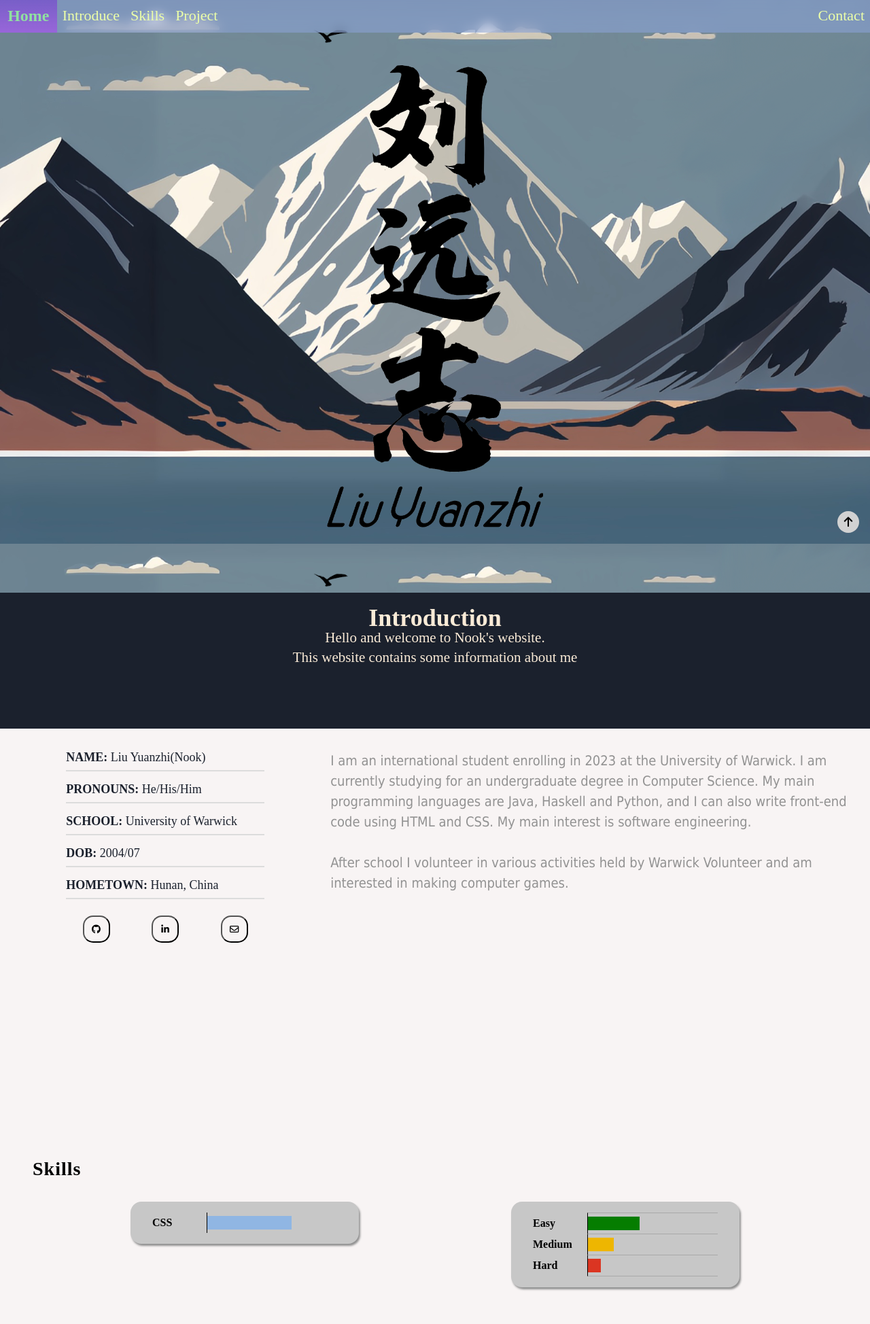
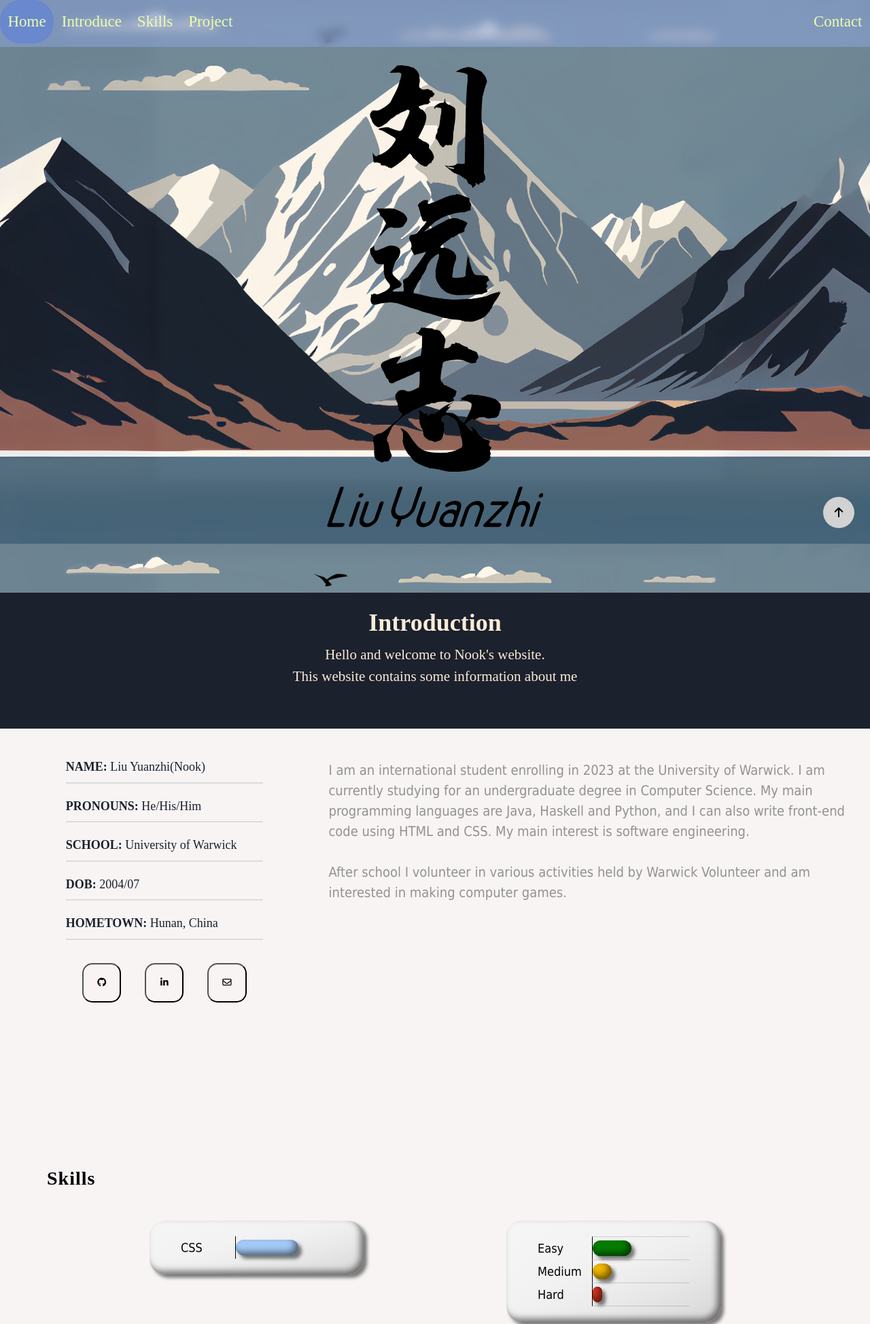
Before and after one commit to Nook001/nook.github.io, a plain HTML site: page index.html in a window 1280 px wide. Shown: the top 1948 px of the page at 68% size. Drawn offline with Linux system fonts and the light colour scheme.

Commit message:
Add files via upload

```diff
--- a/css/index.css
+++ b/css/index.css
@@ -2,8 +2,8 @@ html,body{
     width: 100%;
     height: 100%;
     scroll-behavior: smooth;
+    font-size: 23px;
 }
-
 
 
 /*
@@ -19,76 +19,39 @@ body {
 
 
 /*
-顶部导航栏(左侧)
+顶部导航栏
 */
 .topNavi {
+    /* 弹性盒子 */
     display: flex;
     justify-content: space-between;
     /* 位置固定在顶部 */
     position: absolute;
     /* 填充宽度 高度*/
-    width: 100%;
+    width: 100VW;
     height: 3rem;
+    max-width:100%;
     /* 背景框毛玻璃效果 */
     backdrop-filter: blur(8px);
     -webkit-backdrop-filter: blur(8px);
     /* 背景框颜色 */
     background-color: rgb(144,168,225, 0.5);
+    /* 字体 */
+    font: 23px STXihei, "Microsoft YaHei";
 }
-.topLeft {
-    /* 左侧占比 */
-    flex: 1;
-    /* 横向排列 */
-    display: flex;
-    flex-direction: row;
-    /* 去除点 */
-    list-style: none;
-    /* 高度 */
-    height: 3rem;
+
+/* 按键 属性 */
+.topNavi a {
+    transition: all 400ms;      /* 动画速度 */
+    display: block;             /* 把链接显示为块元素 使整个链接区域可点击 */
+    text-align: center;
+    padding: 19px 0.5rem;
+
+    color: #ecffa8;             /* 文字颜色 */
+    text-decoration-line: none; /* 去除下划线 */
 }
-.topLeft li {
-    height: 3rem;
-}
-/* Home键背景 */
-.topLeft li:first-child {
-    background: linear-gradient(rgb(114, 41, 214, 0.5), rgb(170, 70, 238, 0.6));  /* 背景色 */
-}
-/* Home键 属性 */
-.topLeft li:first-child a {
-    display: block;
-    padding: 0.65rem 0.7rem;   /* 文字 高度/宽度 */
-    color: #90E1A0;             /* 文字颜色 */
-    font: bold 24px STXihei, "Microsoft YaHei";
-    text-decoration: none;
-}
-.topRight {
-    /* 右侧占比 */
-    flex: 1;
-    /* 横向排列 */
-    float: right;
-    /* 去除点 */
-    list-style: none;
-    /* 高度 */
-    height: 3rem;
-    /* 右侧对齐 */
-    display: flex;
-    justify-content: flex-end;
-}
-.topRight li {
-    height: 3rem;
-}
-/* 其他按键 属性 */
-.topNavi a {
-    transition: all 400ms;
-    display: block;     /* 把链接显示为块元素可使整个链接区域可点击 */
-    padding: 0.65rem 0.5rem;   /* 文字 高度/宽度 */
-    color: #ecffa8;     /* 文字颜色 */
-    font: 22px STXihei, "Microsoft YaHei";
-    text-decoration-line: none;     /* 去除下划线 */
-}
-/* 其他按键 选中效果 */
-.topNavi a:hover:not(.home){
-    height: 1.7rem;
+/* 按键 选中效果 */
+.topNavi a:hover{
     /* 圆角 */
     border-radius: 30px;
     /* 背景变色 */
@@ -98,6 +61,50 @@ body {
     /* 动画时间 */
     transition: all 250ms;
 }
+
+.logo{
+    flex: 1;
+    background-image: url("../images/nook.png");
+    background-size: 5rem auto;
+    background-repeat: no-repeat;
+    background-position: center center;
+}
+
+/*
+顶部导航栏 左
+*/
+.topLeft {
+    /* 左侧占比 */
+    flex: 10;
+
+    /* 横向排列 从左到右*/
+    display: flex;
+    flex-direction: row;
+
+    /* 去除li的点 */
+    list-style: none;
+
+    /* 高度 */
+    height: 3rem;
+}
+
+
+.topRight {
+    /* 右侧占比 */
+    flex: 1;
+
+    /* 去除点 */
+    list-style: none;
+    /* 高度 */
+    height: 3rem;
+    /* 右侧对齐 */
+    display: flex;
+    flex-direction: row-reverse;
+}
+.topRight li {
+    height: 3rem;
+}
+
 
 
 
@@ -270,7 +277,7 @@ body {
 */
 .skill {
     width: 100%;
-    height: 100VH;
+    height: 100%;
     margin: 0;
     background-color: rgb(248,244,244);     /* 背景色 */
 }
@@ -291,13 +298,35 @@ body {
 .chart table{
     width: 30%;
 }
-
+/* 柱状图 属性 */
 .chart .bar {
     --color: rgba(90,165,255,0.5);
     padding: 1rem 2rem;
     border-radius: 1rem;
-    background-color: rgb(199,199,199);
-    box-shadow: 2px 3px 3px RGB(144,144,144);
+    background: linear-gradient(to bottom right, rgb(246,246,246), 75%, rgb(211,211,211));
+    box-shadow:
+            inset -5px -5px 10px rgba(0, 0, 0, 0.5),
+            5px 5px 5px rgba(0, 0, 0, 0.5);
+}
+.chart caption {
+    font: bold 20px Tahoma,Helvetica,Arial,'宋体',sans-serif;
+}
+/*柱状图 标签属性*/
+.chart th {
+    font: 18px Tahoma,Helvetica,Arial,'宋体',sans-serif;
+}
+/* 柱状图 柱子属性 */
+.chart .bar td {
+    border-radius: 0.5rem;
+    box-shadow:
+            inset -5px -5px 10px rgba(0, 0, 0, 0.5),
+            5px 5px 5px rgba(0, 0, 0, 0.5);
+}
+
+.chart .pie td {
+    box-shadow:
+            inset -3px -3px 10px rgba(0, 0, 0, 0.3),
+            6px 6px 6px rgba(0, 0, 0, 0.2);
 }
 
 
```
